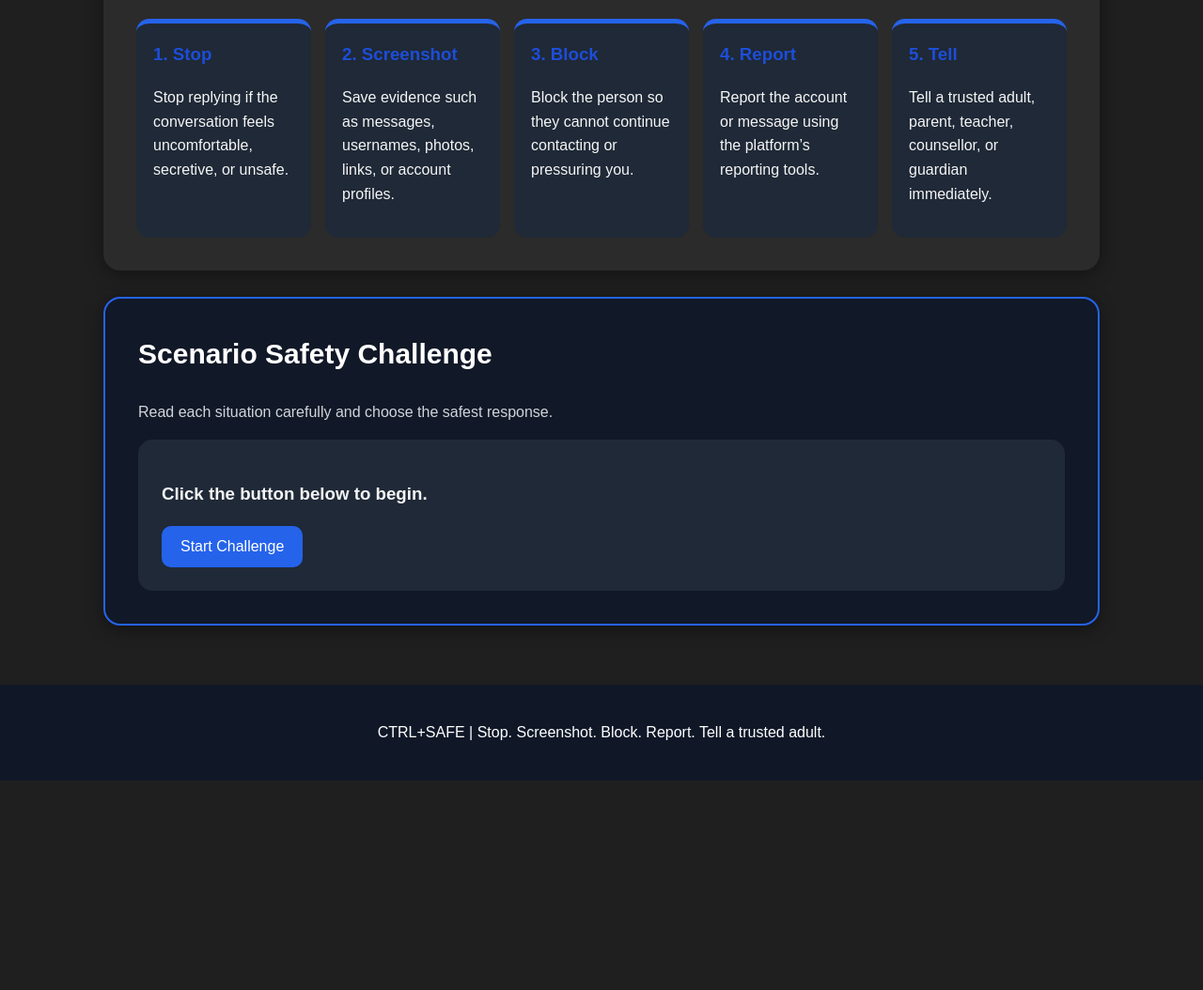
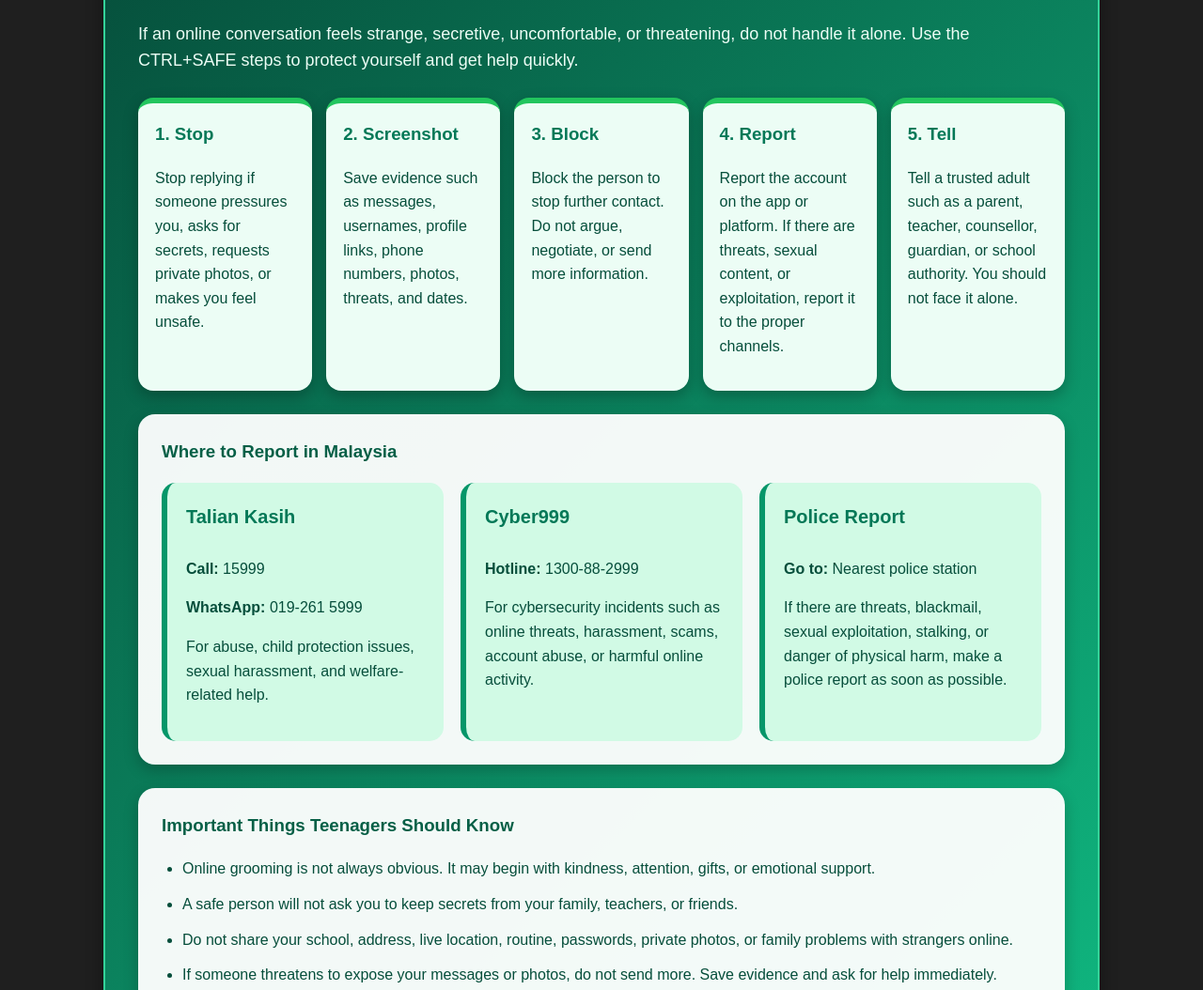
Before and after one commit to deaniemqri/ctrl-safe, a plain HTML site: page index.html in a window 1280 px wide. Shown: the part 1444-2498 px from the top of the page at 94% size. Before the commit the page ends 2275 px from the top, so only its background shows below. Drawn offline with Linux system fonts and the light colour scheme.

Commit message:
Improve CTRL+SAFE safety steps section & move safety challenge to separate page

```diff
--- a/index.html
+++ b/index.html
@@ -14,15 +14,14 @@
       <li><a href="#about">About</a></li>
       <li><a href="#redflags">Red Flags</a></li>
       <li><a href="#safety">Safety Steps</a></li>
-      <li><a href="#quiz">Challenge</a></li>
-    </ul>
+      <li><a href="challenge.html">Challenge</a></li>  </ul>
   </nav>
 
   <header class="hero">
     <div class="hero-content">
       <h1>CTRL+SAFE</h1>
       <p>An interactive web guide that helps teenagers recognise online grooming and make safer digital decisions.</p>
-      <a href="#quiz" class="hero-btn">Start Safety Challenge</a>
+      <a href="challenge.html" class="hero-btn big-challenge-btn">Start Safety Challenge</a>
     </div>
   </header>
 
@@ -77,49 +76,75 @@
       </div>
     </section>
 
-    <section id="safety" class="section">
+    <section id="safety" class="section safety-section">
   <h2>CTRL+SAFE Safety Steps</h2>
+  <p class="safety-intro">
+    If an online conversation feels strange, secretive, uncomfortable, or threatening, do not handle it alone.
+    Use the CTRL+SAFE steps to protect yourself and get help quickly.
+  </p>
 
   <div class="steps">
     <div class="step">
       <h3>1. Stop</h3>
-          <p>Stop replying if the conversation feels uncomfortable, secretive, or unsafe.</p>
+      <p>Stop replying if someone pressures you, asks for secrets, requests private photos, or makes you feel unsafe.</p>
     </div>
 
     <div class="step">
       <h3>2. Screenshot</h3>
-          <p>Save evidence such as messages, usernames, photos, links, or account profiles.</p>
+      <p>Save evidence such as messages, usernames, profile links, phone numbers, photos, threats, and dates.</p>
     </div>
 
     <div class="step">
       <h3>3. Block</h3>
-          <p>Block the person so they cannot continue contacting or pressuring you.</p>
+      <p>Block the person to stop further contact. Do not argue, negotiate, or send more information.</p>
     </div>
 
     <div class="step">
       <h3>4. Report</h3>
-          <p>Report the account or message using the platform’s reporting tools.</p>
+      <p>Report the account on the app or platform. If there are threats, sexual content, or exploitation, report it to the proper channels.</p>
     </div>
 
     <div class="step">
       <h3>5. Tell</h3>
-          <p>Tell a trusted adult, parent, teacher, counsellor, or guardian immediately.</p>
+      <p>Tell a trusted adult such as a parent, teacher, counsellor, guardian, or school authority. You should not face it alone.</p>
     </div>
   </div>
-    </section>
 
-    <section id="quiz" class="section quiz-section">
-      <h2>Scenario Safety Challenge</h2>
-      <p class="quiz-intro">
-        Read each situation carefully and choose the safest response.
-      </p>
+  <div class="knowledge-box">
+    <h3>Where to Report in Malaysia</h3>
 
-      <div id="quiz-box">
-        <p id="progress"></p>
-        <h3 id="question">Click the button below to begin.</h3>
-        <div id="options"></div>
-        <p id="feedback"></p>
-        <button id="start-btn" onclick="startQuiz()">Start Challenge</button>
+    <div class="report-grid">
+      <div class="report-card">
+        <h4>Talian Kasih</h4>
+        <p><strong>Call:</strong> 15999</p>
+        <p><strong>WhatsApp:</strong> 019-261 5999</p>
+        <p>For abuse, child protection issues, sexual harassment, and welfare-related help.</p>
+      </div>
+
+      <div class="report-card">
+        <h4>Cyber999</h4>
+        <p><strong>Hotline:</strong> 1300-88-2999</p>
+        <p>For cybersecurity incidents such as online threats, harassment, scams, account abuse, or harmful online activity.</p>
+      </div>
+
+      <div class="report-card">
+        <h4>Police Report</h4>
+        <p><strong>Go to:</strong> Nearest police station</p>
+        <p>If there are threats, blackmail, sexual exploitation, stalking, or danger of physical harm, make a police report as soon as possible.</p>
+      </div>
+    </div>
+  </div>
+
+  <div class="knowledge-box">
+    <h3>Important Things Teenagers Should Know</h3>
+
+    <ul class="safety-list">
+      <li>Online grooming is not always obvious. It may begin with kindness, attention, gifts, or emotional support.</li>
+      <li>A safe person will not ask you to keep secrets from your family, teachers, or friends.</li>
+      <li>Do not share your school, address, live location, routine, passwords, private photos, or family problems with strangers online.</li>
+      <li>If someone threatens to expose your messages or photos, do not send more. Save evidence and ask for help immediately.</li>
+      <li>It is not your fault if someone manipulates, threatens, or pressures you online. The responsibility is on the predator, not the victim.</li>
+    </ul>
   </div>
 </section>
 
--- a/style.css
+++ b/style.css
@@ -96,6 +96,20 @@ body {
   font-weight: bold;
 }
 
+.big-challenge-btn {
+  font-size: 22px;
+  padding: 18px 32px;
+  border-radius: 16px;
+  margin-top: 15px;
+  box-shadow: 0 8px 20px rgba(37, 99, 235, 0.35);
+  transition: transform 0.2s ease, box-shadow 0.2s ease;
+}
+
+.big-challenge-btn:hover {
+  transform: scale(1.06);
+  box-shadow: 0 10px 25px rgba(37, 99, 235, 0.5);
+}
+
 .hero-btn:hover {
   background: #dbeafe;
 }
@@ -164,6 +178,22 @@ main {
   color: #1d4ed8;
 }
 
+.safety-section {
+  background: linear-gradient(135deg, #064e3b, #10b981);
+  color: #ecfdf5;
+  border: 2px solid #34d399;
+}
+
+.safety-section h2 {
+  color: #ffffff;
+}
+
+.safety-intro {
+  font-size: 18px;
+  color: #ecfdf5;
+  margin-bottom: 25px;
+}
+
 .steps {
   display: grid;
   grid-template-columns: repeat(5, 1fr);
@@ -171,16 +201,59 @@ main {
 }
 
 .step {
-  background: #1f2937;
-  color: #f5f5f5;
+  background: #ecfdf5;
+  color: #064e3b;
   padding: 18px;
-  border-radius: 14px;
-  border-top: 5px solid #2563eb;
+  border-radius: 16px;
+  border-top: 6px solid #22c55e;
+  box-shadow: 0 6px 16px rgba(0, 0, 0, 0.25);
 }
 
 .step h3 {
   margin-top: 0;
-  color: #1d4ed8;
+  color: #047857;
+}
+
+.knowledge-box {
+  background: rgba(255, 255, 255, 0.95);
+  color: #064e3b;
+  padding: 25px;
+  border-radius: 18px;
+  margin-top: 25px;
+  box-shadow: 0 6px 16px rgba(0, 0, 0, 0.22);
+}
+
+.knowledge-box h3 {
+  margin-top: 0;
+  color: #065f46;
+}
+
+.report-grid {
+  display: grid;
+  grid-template-columns: repeat(3, 1fr);
+  gap: 18px;
+}
+
+.report-card {
+  background: #d1fae5;
+  color: #064e3b;
+  padding: 20px;
+  border-radius: 15px;
+  border-left: 6px solid #059669;
+}
+
+.report-card h4 {
+  margin-top: 0;
+  color: #047857;
+  font-size: 20px;
+}
+
+.safety-list {
+  padding-left: 22px;
+}
+
+.safety-list li {
+  margin-bottom: 12px;
 }
 
 .quiz-section {
@@ -225,7 +298,8 @@ footer {
 
 @media (max-width: 900px) {
   .cards,
-  .steps {
+  .steps,
+  .report-grid {
     grid-template-columns: repeat(2, 1fr);
   }
 
@@ -246,11 +320,30 @@ footer {
   }
 
   .cards,
-  .steps {
+  .steps,
+  .report-grid {
     grid-template-columns: 1fr;
   }
 
   .hero h1 {
     font-size: 36px;
   }
+
+  .challenge-page {
+  margin-top: 40px;
+  min-height: 500px;
 }
+
+.back-home-btn {
+  display: inline-block;
+  margin-top: 25px;
+  color: #ffffff;
+  text-decoration: none;
+  font-weight: bold;
+  background: transparent;
+}
+
+.back-home-btn:hover {
+  color: #dbeafe;
+}
+}
```
Also changed, not shown: challenge.html (added, +46 -0 lines). Lines whose indentation alone changed are shown as unchanged.
